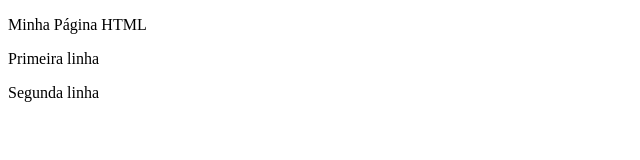
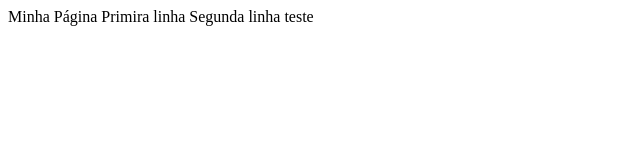
Before and after one commit to myluzzinha/estudo, a plain HTML site: page 01-primeiraPagina.html in a window 1280 px wide. Shown: the whole page, without its empty margins (0-640 px from the left). Drawn offline with Linux system fonts and the light colour scheme.

Commit message:
novo modelo

```diff
--- a/01-primeiraPagina.html
+++ b/01-primeiraPagina.html
@@ -1,13 +1,14 @@
 <!DOCTYPE html>
 <html lang="en">
-  <head>
-    <meta charset="UTF-8" />
-    <meta name="viewport" content="width=device-width, initial-scale=1.0" />
+<head>
+    <meta charset="UTF-8">
+    <meta name="viewport" content="width=device-width, initial-scale=1.0">
     <title>Primeira Página</title>
-  </head>
-  <body>
-    <p>Minha Página HTML</p>
-    <p>Primeira linha</p>
-    <p>Segunda linha</p>
-  </body>
+</head>
+<body>
+   Minha Página
+   Primira linha
+   Segunda linha
+teste
+</body>
 </html>
```
